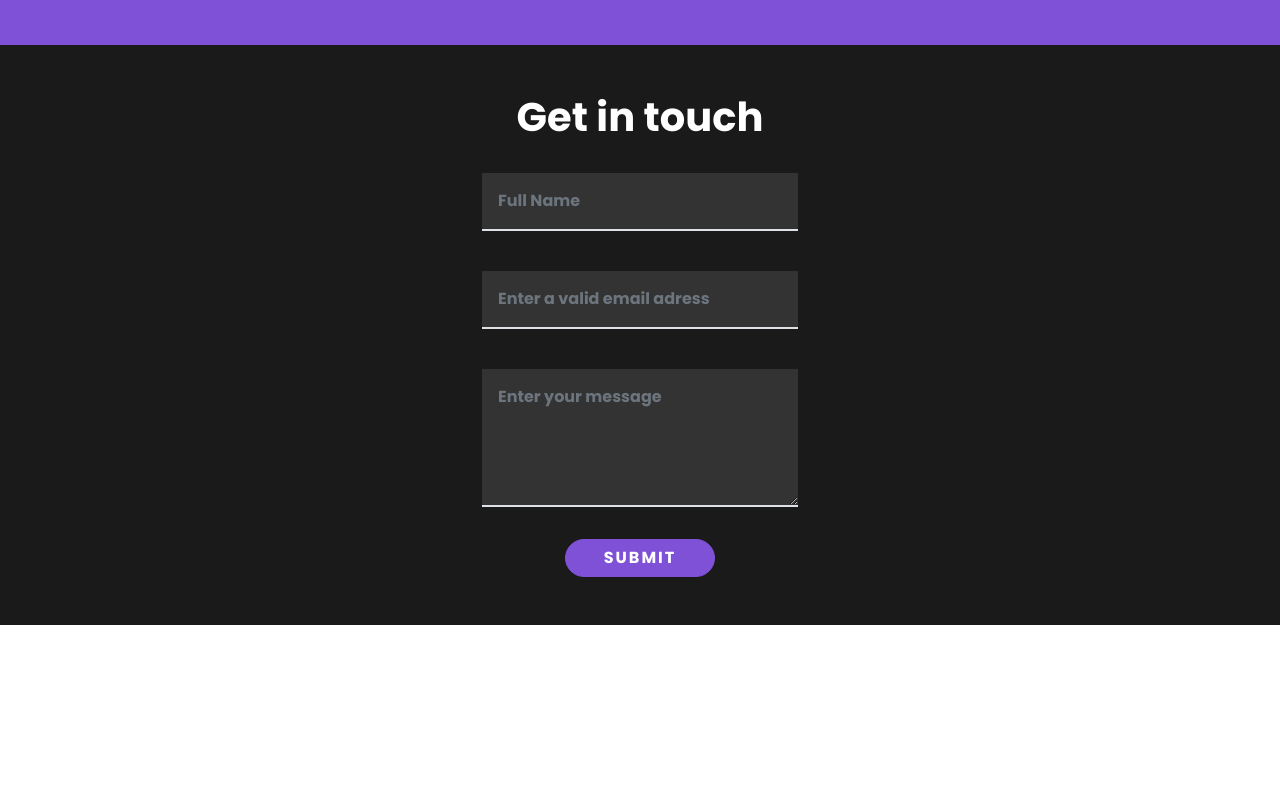
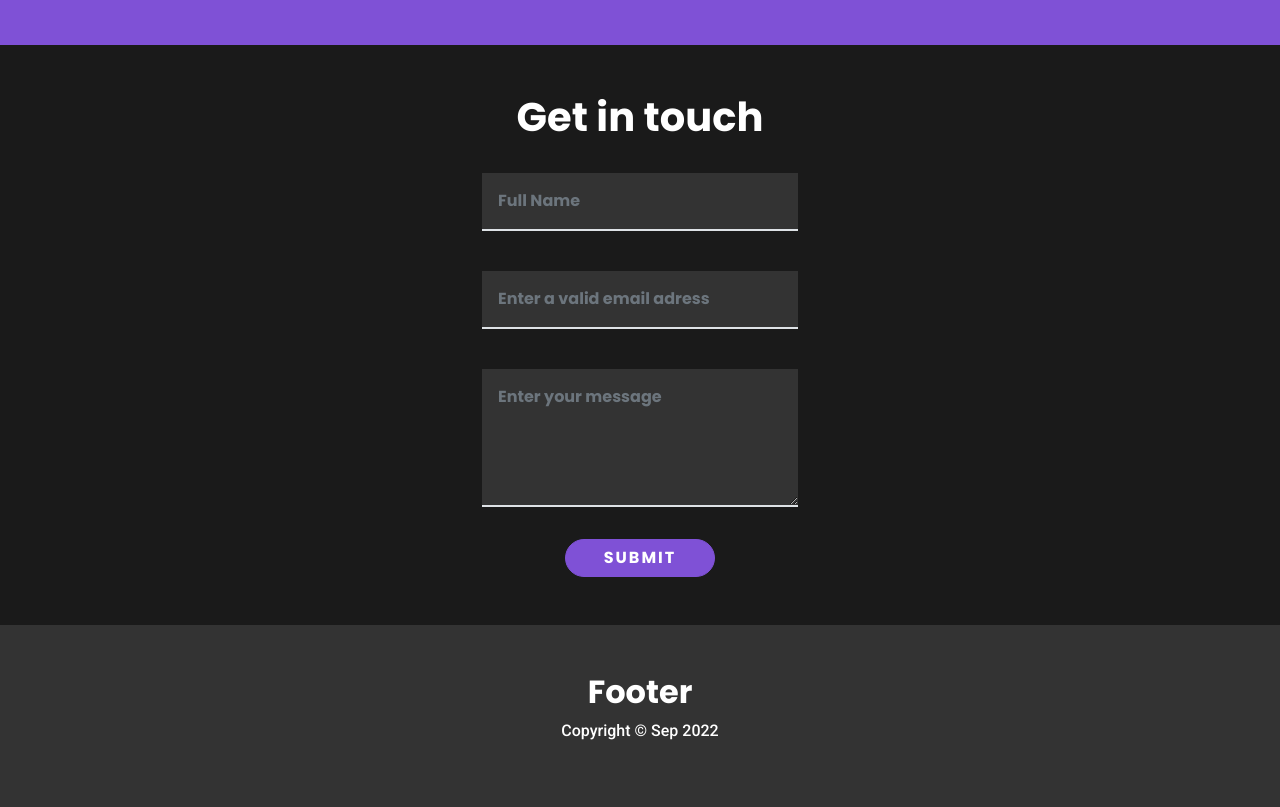
Before and after one commit to dang1707vu/nicepage2, a website: page index.html in a window 1280 px wide. Shown: the part 8753-9560 px from the top of the page. Before the commit the page ends 9378 px from the top, so only its background shows below. Drawn offline with nearby package versions, Linux system fonts and the light colour scheme.

Commit message:
footer sm

```diff
--- a/index.html
+++ b/index.html
@@ -311,8 +311,13 @@
   </div>
 </section>
 
-
-
+<!-- Footer Section -->
+<footer style="background-color: #333333;">
+  <div class="container text-white text-center py-5">
+      <h2>Footer</h2>
+      <p>Copyright &copy; Sep 2022</p>
+  </div>
+</footer>
 
 
 
```
